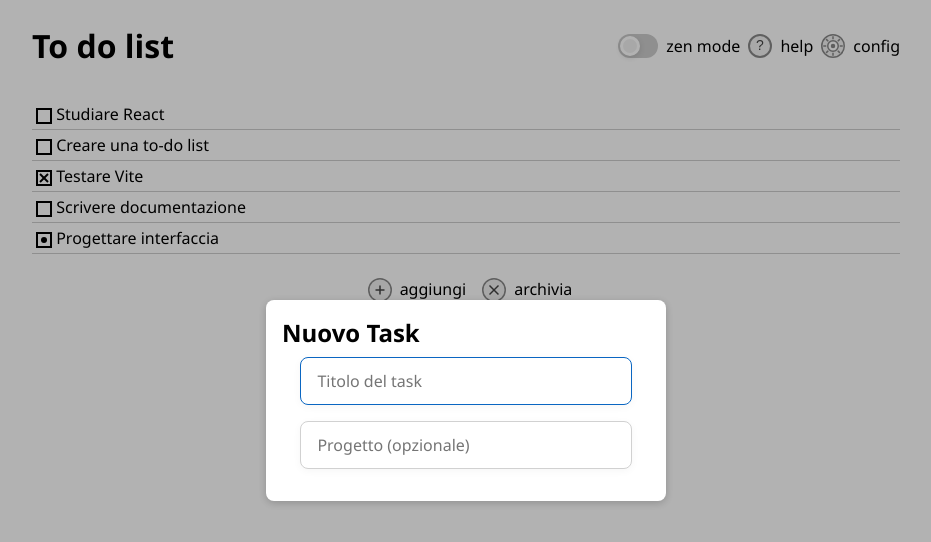
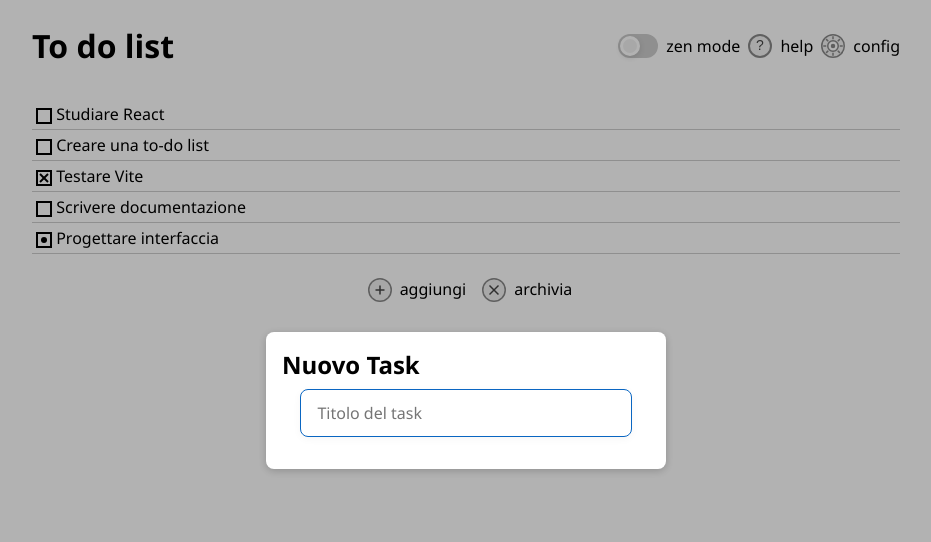
Before and after one commit to sensorario/quadrato, a React (Vite) app: page / in a window 1280 px wide. Both pictures are taken after a click on the button 553 px from the left and 290 px from the top of the page. Shown: the top 542 px of the page, without its empty margins (174-1105 px from the left). Built offline with nearby package versions, Linux system fonts and the light colour scheme.

Commit message:
chore(refactor): small refactoring

```diff
--- a/src/App.jsx
+++ b/src/App.jsx
@@ -255,7 +255,9 @@ function App() {
     projectFilter={projectFilter}
     setProjectFilter={setProjectFilter} />
 
-  const FooterView = <Footer setShowPopup={setShowPopup} setShowCleanConfirm={setShowCleanConfirm} />;
+  const FooterView = <Footer
+    setShowPopup={setShowPopup}
+    setShowCleanConfirm={setShowCleanConfirm} />;
 
   const HelpModalView = <HelpModal
     showHelp={showHelp}
@@ -268,7 +270,8 @@ function App() {
     newTaskProject={newTaskProject}
     setNewTaskProject={setNewTaskProject}
     handleAddTask={handleAddTask}
-    setShowPopup={setShowPopup} />
+    setShowPopup={setShowPopup}
+    projectEditable={projectEditable} />
 
   const ConfirmModalView = <ConfirmModal
     setShowCleanConfirm={setShowCleanConfirm}
--- a/src/components/NewTaskModal.tsx
+++ b/src/components/NewTaskModal.tsx
@@ -1,10 +1,23 @@
+const NewTaskModal = ({ newTaskTitle, setNewTaskTitle, newTaskProject, setNewTaskProject, handleAddTask, setShowPopup, projectEditable }) => {
+    const ProjectEditable = () => {
+        return <div className="modal-input-wrapper">
+            <input
+                type="text"
+                value={newTaskProject}
+                onChange={e => setNewTaskProject(e.target.value)}
+                placeholder="Progetto (opzionale)"
+                className="modal-input"
+                onKeyDown={e => {
+                    if (e.key === 'Enter') {
+                        handleAddTask();
+                    }
+                }}
+            />
+        </div>
+    };
 
-
-const NewTaskModal = ({ newTaskTitle, setNewTaskTitle, newTaskProject, setNewTaskProject, handleAddTask, setShowPopup }) => (
-    <div className="modal-overlay" onClick={() => setShowPopup(false)}>
-        <div className="modal" onClick={e => e.stopPropagation()}>
-            <h2>Nuovo Task</h2>
-            <div className="modal-input-wrapper">
+    const Description = () => {
+        return <div className="modal-input-wrapper">
             <input
                 type="text"
                 value={newTaskTitle}
@@ -23,23 +36,16 @@ const NewTaskModal = ({ newTaskTitle, setNewTaskTitle, newTaskProject, setNewTas
                 }}
             />
         </div>
-            <div className="modal-input-wrapper">
-                <input
-                    type="text"
-                    value={newTaskProject}
-                    onChange={e => setNewTaskProject(e.target.value)}
-                    placeholder="Progetto (opzionale)"
-                    className="modal-input"
-                    onKeyDown={e => {
-                        if (e.key === 'Enter') {
-                            handleAddTask();
     }
-                    }}
-                />
+
+    return <div className="modal-overlay" onClick={() => setShowPopup(false)}>
+        <div className="modal" onClick={e => e.stopPropagation()}>
+            <h2>Nuovo Task</h2>
+            <Description />
+            {projectEditable && <ProjectEditable />}
         </div>
-        </div>
-    </div>
-);
+    </div>;
+}
 
 
 export default NewTaskModal;
```
Lines whose indentation alone changed are shown as unchanged.
